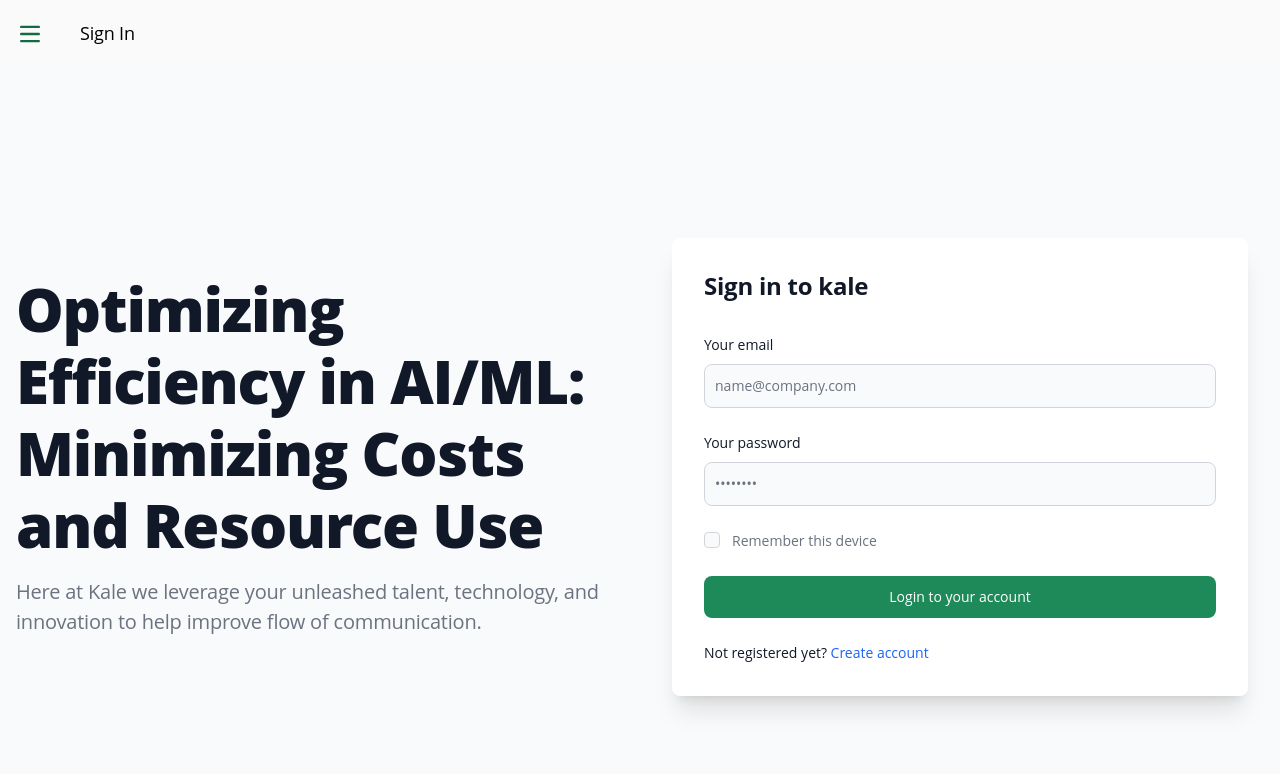
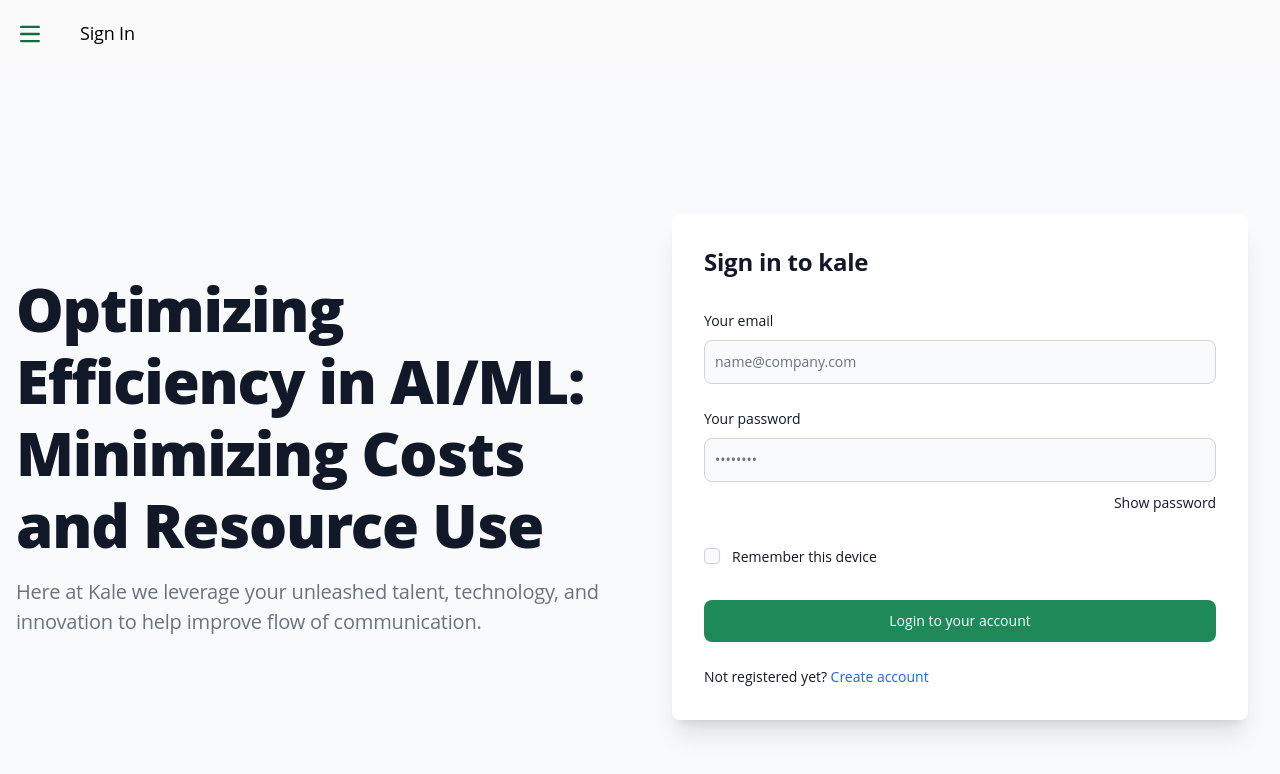
Before and after one commit to oslabs-beta/kale, a React app: page /signin in a window 1280 px wide. Shown: the top 774 px of the page. Built offline with nearby package versions, Linux system fonts and the light colour scheme.

Commit message:
pulling from dev

```diff
--- a/client/pages/SignIn.tsx
+++ b/client/pages/SignIn.tsx
@@ -9,10 +9,14 @@ const SignInContainer = () => {
   const [signin] = useLoginMutation();
   const dispatch = useDispatch();
   const navigate = useNavigate();
+
   const [verifyData, setVerifyData] = useState<VerifyData>({
     email: '',
     password: '',
   });
+  //added
+  const [showPassword, setShowPassword] = useState(false);
+  const [authError, setAuthError] = useState(false);
 
   const handleChange = (event: React.ChangeEvent<HTMLInputElement>) => {
     const { name, value } = event.target;
@@ -21,8 +25,12 @@ const SignInContainer = () => {
       ...verifyData,
       [name]: value,
     });
+    if (authError) setAuthError(false); // Reset error state on input change
   };
-
+  // added togglePasswordVisibility
+  const togglePasswordVisibility = () => {
+    setShowPassword(!showPassword);
+  };
   const submitHandler = (e: React.FormEvent<HTMLFormElement>) => {
     e.preventDefault();
     signin(verifyData)
@@ -33,6 +41,7 @@ const SignInContainer = () => {
       })
       .catch((err) => {
         console.log(err);
+        setAuthError(true); // Set error state if authentication fails
       });
   };
 
@@ -70,8 +79,11 @@ const SignInContainer = () => {
                       type='email'
                       name='email'
                       id='email'
+                      //added authError ?
                       value={verifyData.email}
-                      className='bg-gray-50 border border-gray-300 text-gray-900 sm:text-sm rounded-lg focus:ring-primary-600 focus:border-primary-600 block w-full p-2.5 dark:bg-zinc-700 dark:border-zinc-600 dark:placeholder-gray-400 dark:text-white dark:focus:ring-blue-500 dark:focus:border-blue-500'
+                      className={`bg-gray-50 border ${
+                        authError ? 'border-red-500' : 'border-gray-300'
+                      }   text-gray-900 sm:text-sm rounded-lg focus:ring-primary-600 focus:border-primary-600 block w-full p-2.5 dark:bg-zinc-700 dark:border-zinc-600 dark:placeholder-gray-400 dark:text-white dark:focus:ring-blue-500 dark:focus:border-blue-500`}
                       placeholder='name@company.com'
                       required
                       onChange={handleChange}
@@ -85,7 +97,8 @@ const SignInContainer = () => {
                       Your password
                     </label>
                     <input
-                      type='password'
+                      // type='password'
+                      type={showPassword ? 'text' : 'password'}
                       name='password'
                       id='password'
                       placeholder='••••••••'
@@ -94,6 +107,15 @@ const SignInContainer = () => {
                       value={verifyData.password}
                       onChange={handleChange}
                     />
+                    <div className='text-right mt-2'>
+                      <button
+                        type='button'
+                        className=' mb-2 text-sm font-medium text-gray-900 dark:text-white'
+                        onClick={togglePasswordVisibility}
+                      >
+                        {showPassword ? 'Hide password' : 'Show password'}
+                      </button>
+                    </div>
                   </div>
                   <div className='flex items-start'>
                     <div className='flex items-center h-5'>
@@ -108,7 +130,7 @@ const SignInContainer = () => {
                     <div className='ms-3 text-sm'>
                       <label
                         htmlFor='remember'
-                        className='font-medium text-gray-500 dark:text-gray-400'
+                        className='block mb-2 text-sm font-medium text-gray-900 dark:text-white'
                       >
                         Remember this device
                       </label>
--- a/client/pages/Signup.tsx
+++ b/client/pages/Signup.tsx
@@ -19,6 +19,7 @@ const SignupContainer = () => {
     password: '',
     confirmPassword: '',
   });
+
   const [passwordError, setPasswordError] = useState<string>('');
   const [confirmPasswordError, setConfirmPasswordError] = useState<string>('');
 
@@ -49,7 +50,7 @@ const SignupContainer = () => {
 
     if (!passwordPattern.test(password)) {
       setPasswordError(
-        'Password must be at least 8 characters long and include at least one uppercase letter, one lowercase letter, one number, and one special character.'
+        'Password must be at least 8 characters long, including uppercase and lowercase letters, a number, and a special character.'
       );
       return false;
     } else if (password !== confirmPassword) {
--- a/webpack.config.js
+++ b/webpack.config.js
@@ -17,7 +17,7 @@ module.exports = {
     },
     proxy: [
       {
-        context: ['/api', '/snapshots'],
+        context: ['/api', '/user', '/snapshots'],
         target: 'http://localhost:3000',
       },
     ],
```
